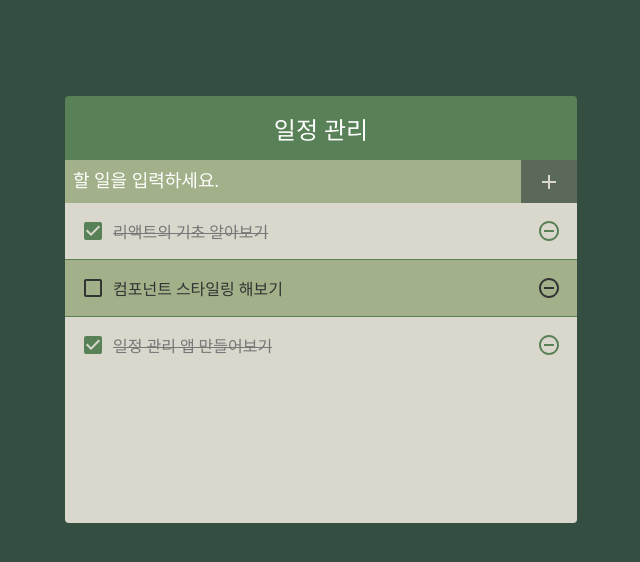
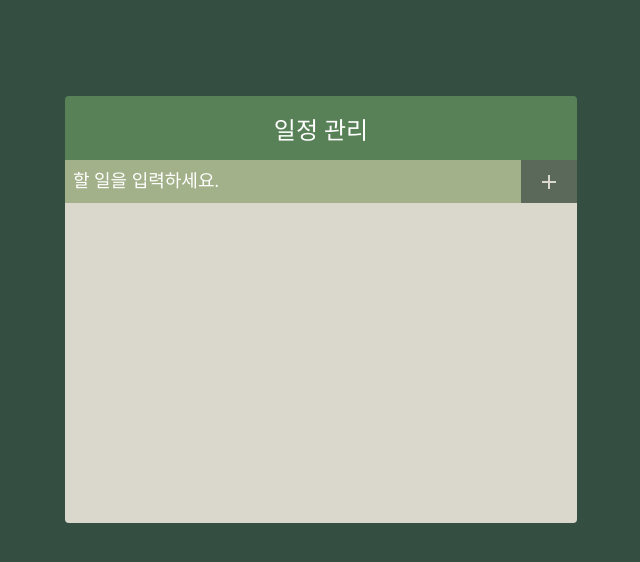
Before and after one commit to ReactMiniProject-team1/to-do-list, a React (Create React App) app: page / in a window 1280 px wide. Shown: the top 562 px of the page, without its empty margins (319-959 px from the left). Built offline with nearby package versions, Linux system fonts and the light colour scheme; a web font is replaced by a local one.

Commit message:
fix: Add onToggle checkbox checked

```diff
--- a/src/App.js
+++ b/src/App.js
@@ -4,13 +4,9 @@ import TodoInsert from './components/TodoInsert';
 import TodoList from './components/TodoList';
 
 const App = () => {
-  const [todos, setTodos] = useState([
-    { id: 1, text: '리액트의 기초 알아보기', checked: true },
-    { id: 2, text: '컴포넌트 스타일링 해보기', checked: false },
-    { id: 3, text: '일정 관리 앱 만들어보기', checked: true },
-  ]);
+  const [todos, setTodos] = useState([]);
 
-  const nextId = useRef(4);
+  const nextId = useRef();
 
   const onInsert = useCallback(
     (text) => {
@@ -32,10 +28,17 @@ const App = () => {
     [todos]
   );
 
+  const onToggle = useCallback(
+    (id) => {
+      setTodos(todos.map((todo) => (todo.id === id ? { ...todo, checked: !todo.checked } : todo)));
+    },
+    [todos]
+  );
+
   return (
     <TodoTemplate>
       <TodoInsert onInsert={onInsert} />
-      <TodoList todos={todos} onRemove={onRemove} />
+      <TodoList todos={todos} onRemove={onRemove} onToggle={onToggle} />
     </TodoTemplate>
   );
 };
--- a/src/components/TodoList.js
+++ b/src/components/TodoList.js
@@ -1,11 +1,11 @@
 import TodoListItem from './TodoListItem';
 import './TodoList.scss';
 
-const TodoList = ({ todos, onRemove }) => {
+const TodoList = ({ todos, onRemove, onToggle }) => {
   return (
     <div className="TodoList">
       {todos.map((todo) => (
-        <TodoListItem todo={todo} key={todo.id} onRemove={onRemove} />
+        <TodoListItem todo={todo} key={todo.id} onRemove={onRemove} onToggle={onToggle} />
       ))}
     </div>
   );
```
